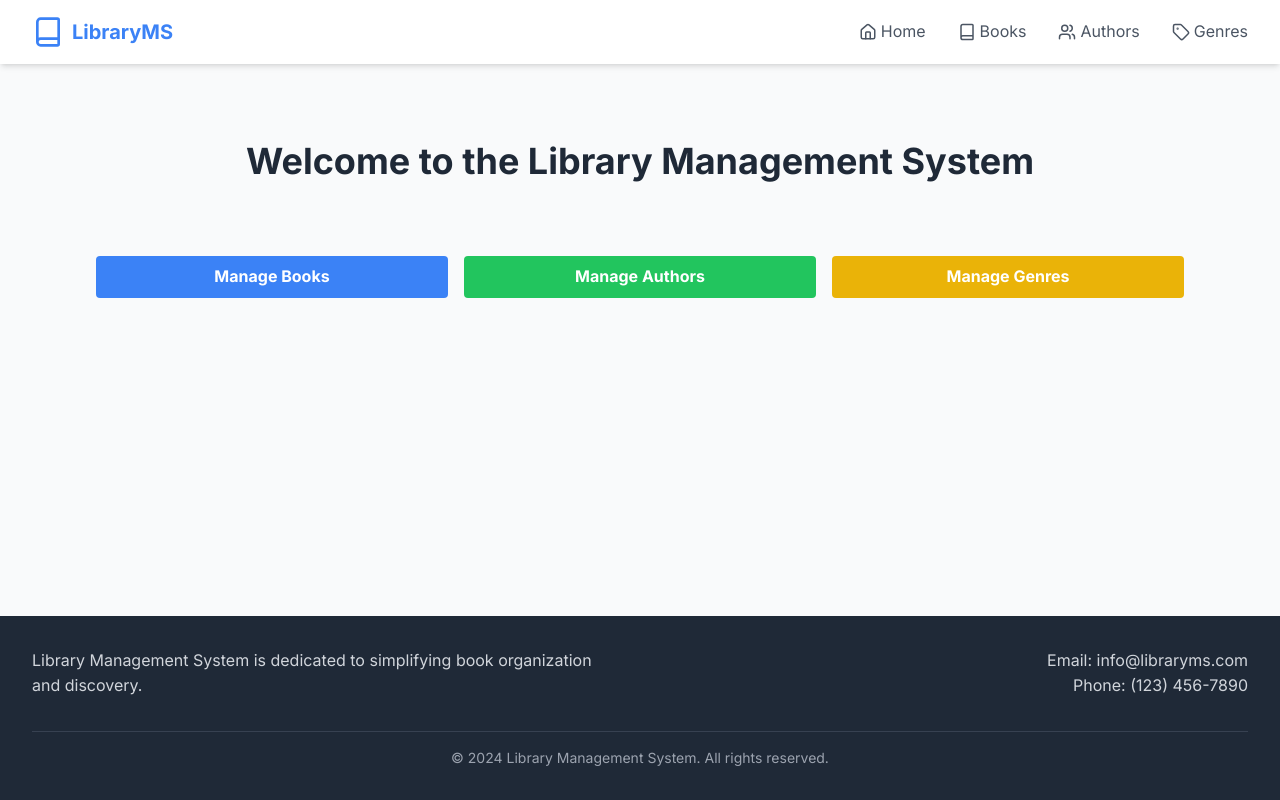
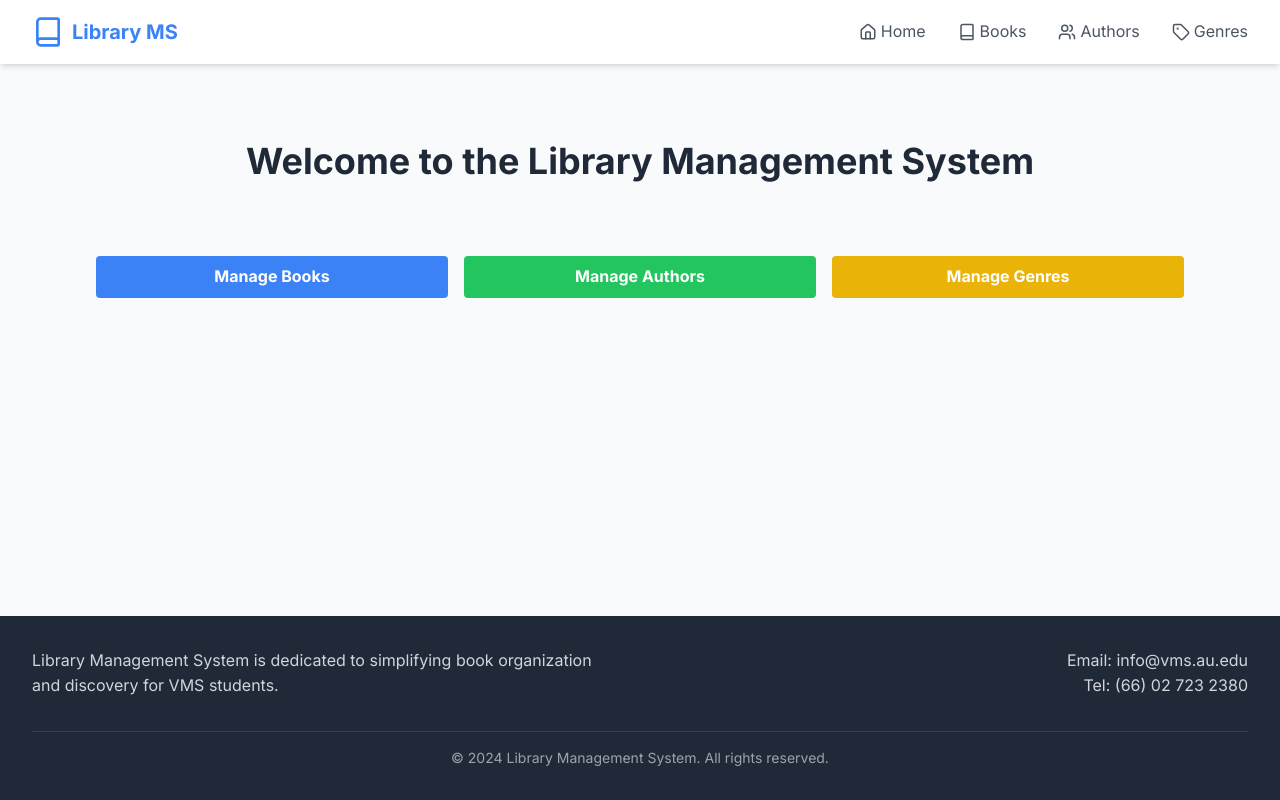
Before and after one commit to Senghurk/library-management-system, a Next.js app: page / in a window 1280 px wide. Built offline with nearby package versions, Linux system fonts and the light colour scheme.

Commit message:
Fix UI bugs

```diff
--- a/components/Layout.js
+++ b/components/Layout.js
@@ -10,7 +10,7 @@ const Layout = ({ children }) => {
           <div className="flex justify-between items-center h-16">
             <Link href="/" className="flex items-center space-x-2">
               <Book className="h-8 w-8 text-blue-500" />
-              <span className="font-bold text-xl text-blue-500">LibraryMS</span>
+              <span className="font-bold text-xl text-blue-500">Library MS</span>
             </Link>
             <nav className="hidden md:flex space-x-8">
               <NavLink href="/" icon={<Home size={18} />}>Home</NavLink>
@@ -31,12 +31,12 @@ const Layout = ({ children }) => {
           <div className="grid grid-cols-1 md:grid-cols-2 gap-8">
             <div>
               <p className="text-gray-300">
-                Library Management System is dedicated to simplifying book organization and discovery.
+                Library Management System is dedicated to simplifying book organization and discovery for VMS students.
               </p>
             </div>
             <div className="text-right">
-              <p className="text-gray-300">Email: info@libraryms.com</p>
-              <p className="text-gray-300">Phone: (123) 456-7890</p>
+              <p className="text-gray-300">Email: info@vms.au.edu</p>
+              <p className="text-gray-300">Tel: (66) 02 723 2380</p>
             </div>
           </div>
           <div className="mt-8 pt-4 border-t border-gray-700">
--- a/components/genres/GenreList.js
+++ b/components/genres/GenreList.js
@@ -39,7 +39,25 @@ const GenreList = () => {
     }
   };
 
-  // ... rest of the component code remains the same
+  const handleDelete = async (id) => {
+    if (window.confirm('Are you sure you want to delete this genre?')) {
+      try {
+        const response = await fetch(`/api/genres/${id}`, {
+          method: 'DELETE',
+        });
+
+        if (!response.ok) {
+          throw new Error('Failed to delete genre');
+        }
+
+        // Remove the deleted genre from the state
+        setGenres(genres.filter(genre => genre._id !== id));
+      } catch (error) {
+        console.error('Error deleting genre:', error);
+        setError('Failed to delete genre. Please try again later.');
+      }
+    }
+  };
 
   return (
     <div className="container mx-auto p-4">
```
